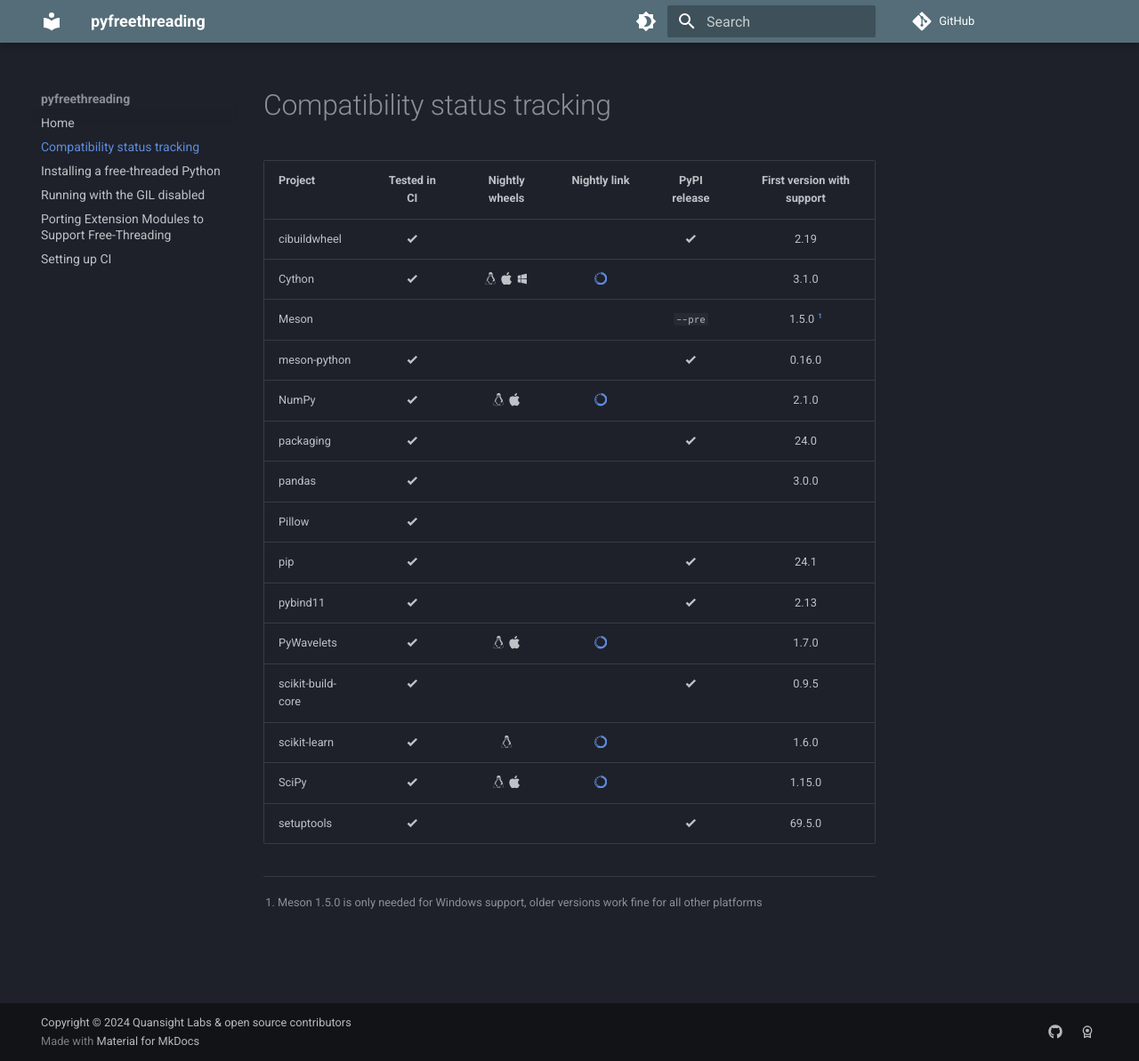
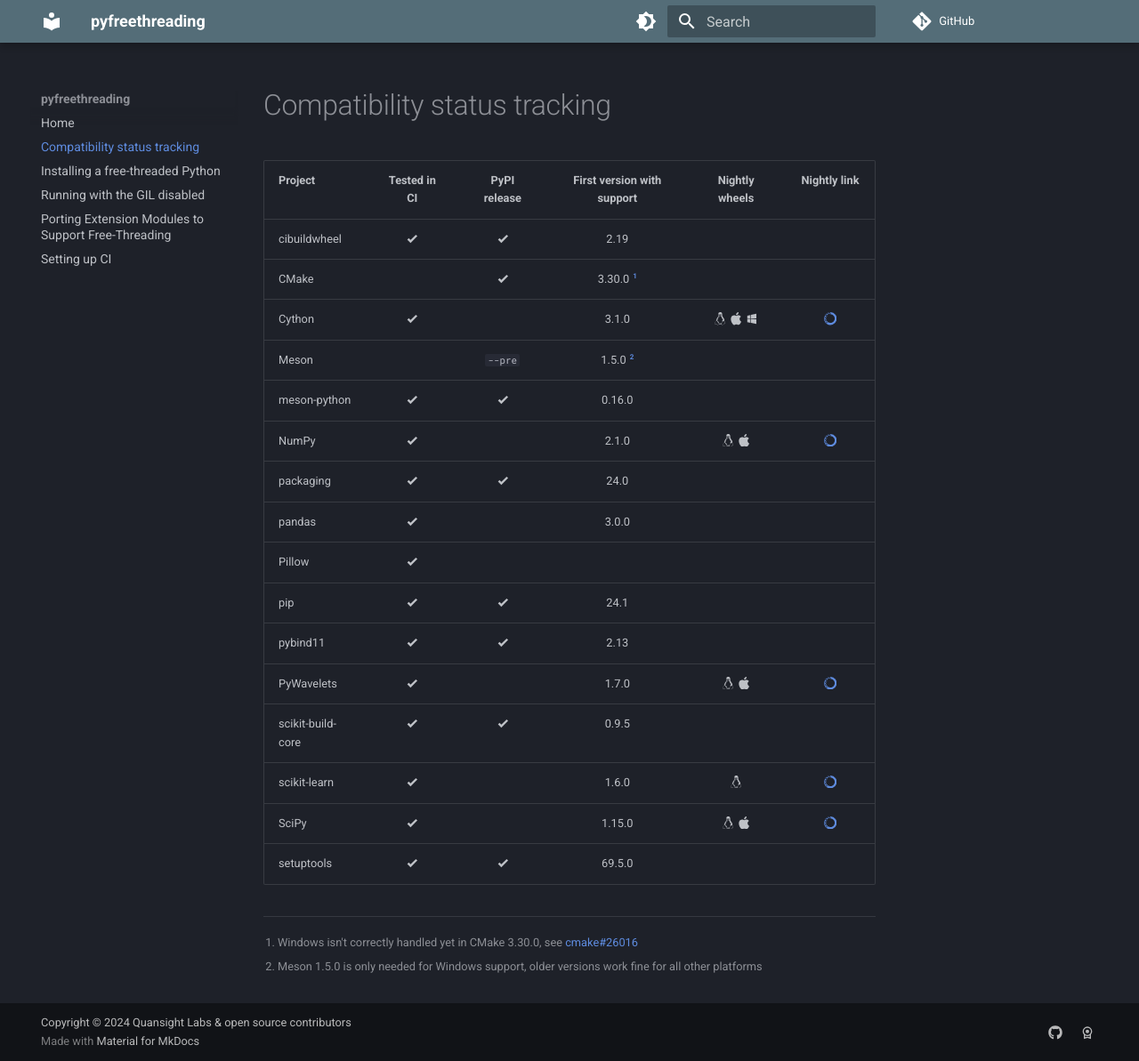
Before and after one commit to Quansight-Labs/free-threaded-compatibility, an MkDocs documentation site: the page built from docs/tracking.md, in a window 1280 px wide and 1193 px high. Shown: the whole window at 89% size. Built offline with MkDocs 1.6.1 and Material for MkDocs 9.7.7, drawn with Linux system fonts in a browser that asks for light colours; comment, search, counter and statistics services are not loaded.

Commit message:
Reorder table, nightlies at the end. Add CMake
Not relevant for all packages, and importance of nightlies should fade away
over time.

```diff
--- a/docs/tracking.md
+++ b/docs/tracking.md
@@ -2,26 +2,29 @@
 
 
 
-| Project       | Tested in CI     | Nightly wheels    | Nightly link    | PyPI release    | First version with support    |
-|:--------------|:----------------:|:-----------------:|:---------------:|:---------------:|:-----------------------------:|
-| cibuildwheel   | :material-check-bold: |   |   |   :material-check-bold:   | 2.19   |
-| Cython       | :material-check-bold: | :simple-linux: :simple-apple: :material-microsoft-windows: | [:simple-anaconda:](https://anaconda.org/scientific-python-nightly-wheels/cython/)       |              | 3.1.0                      |
-| Meson   |  |   |   | `--pre`    | 1.5.0 [^meson]   |
-| meson-python   | :material-check-bold: |   |   |   :material-check-bold:   | 0.16.0   |
-| NumPy        | :material-check-bold: | :simple-linux: :simple-apple:                              | [:simple-anaconda:](https://anaconda.org/scientific-python-nightly-wheels/numpy/)        |              | 2.1.0                      |
-| packaging   | :material-check-bold: |   |   |   :material-check-bold:   | 24.0   |
-| pandas       | :material-check-bold: |                                                            |                                                                                          |              | 3.0.0                      |
-| Pillow       | :material-check-bold: |                                                            |                                                                                          |              |                            |
-| pip   | :material-check-bold: |   |   |   :material-check-bold:   | 24.1   |
-| pybind11   | :material-check-bold: |   |   |   :material-check-bold:   | 2.13   |
-| PyWavelets   | :material-check-bold: | :simple-linux: :simple-apple:                              | [:simple-anaconda:](https://anaconda.org/scientific-python-nightly-wheels/pywavelets/)   |              | 1.7.0                      |
-| scikit-build-core   | :material-check-bold: |   |   |   :material-check-bold:   | 0.9.5  |
-| scikit-learn | :material-check-bold: | :simple-linux:                                             | [:simple-anaconda:](https://anaconda.org/scientific-python-nightly-wheels/scikit-learn/) |              | 1.6.0                      |
-| SciPy        | :material-check-bold: | :simple-linux: :simple-apple:                              | [:simple-anaconda:](https://anaconda.org/scientific-python-nightly-wheels/scipy/)        |              | 1.15.0                     |
-| setuptools   | :material-check-bold: |   |   |   :material-check-bold:   | 69.5.0   |
+| Project       | Tested in CI     | PyPI release    | First version with support    | Nightly wheels    | Nightly link    |
+|:--------------|:----------------:|:---------------:|:-----------------------------:|:-----------------:|:---------------:|
+| cibuildwheel   | :material-check-bold: |   :material-check-bold:   | 2.19   |    |    |
+| CMake    |    | :material-check-bold:    | 3.30.0 [^cmake]   |    |    |
+| Cython       | :material-check-bold: |              | 3.1.0                      | :simple-linux: :simple-apple: :material-microsoft-windows: | [:simple-anaconda:](https://anaconda.org/scientific-python-nightly-wheels/cython/)       |
+| Meson   |  | `--pre`    | 1.5.0 [^meson]   |    |    |
+| meson-python   | :material-check-bold: |   :material-check-bold:   | 0.16.0   |    |    |
+| NumPy        | :material-check-bold: |              | 2.1.0                      | :simple-linux: :simple-apple:                              | [:simple-anaconda:](https://anaconda.org/scientific-python-nightly-wheels/numpy/)        |
+| packaging   | :material-check-bold: | :material-check-bold:   | 24.0   |   |   |
+| pandas       | :material-check-bold: |   | 3.0.0    |    |    |
+| Pillow       | :material-check-bold: ||    |    |    |    |
+| pip   | :material-check-bold: | :material-check-bold:   | 24.1   |    |    |
+| pybind11   | :material-check-bold: | :material-check-bold:   | 2.13   |    |    |
+| PyWavelets   | :material-check-bold: |    | 1.7.0   | :simple-linux: :simple-apple:   | [:simple-anaconda:](https://anaconda.org/scientific-python-nightly-wheels/pywavelets/)   |
+| scikit-build-core   | :material-check-bold: | :material-check-bold:   | 0.9.5  |    |    |
+| scikit-learn | :material-check-bold: |     | 1.6.0    | :simple-linux:   | [:simple-anaconda:](https://anaconda.org/scientific-python-nightly-wheels/scikit-learn/) |
+| SciPy        | :material-check-bold: |     | 1.15.0   | :simple-linux: :simple-apple:    | [:simple-anaconda:](https://anaconda.org/scientific-python-nightly-wheels/scipy/)        |
+| setuptools   | :material-check-bold: | :material-check-bold:   | 69.5.0   |    |    |
 
 
 
+[^cmake]:
+    Windows isn't correctly handled yet in CMake 3.30.0, see [cmake#26016](https://gitlab.kitware.com/cmake/cmake/-/issues/26016)
 
 [^meson]:
     Meson 1.5.0 is only needed for Windows support, older versions work fine for all other platforms
```
